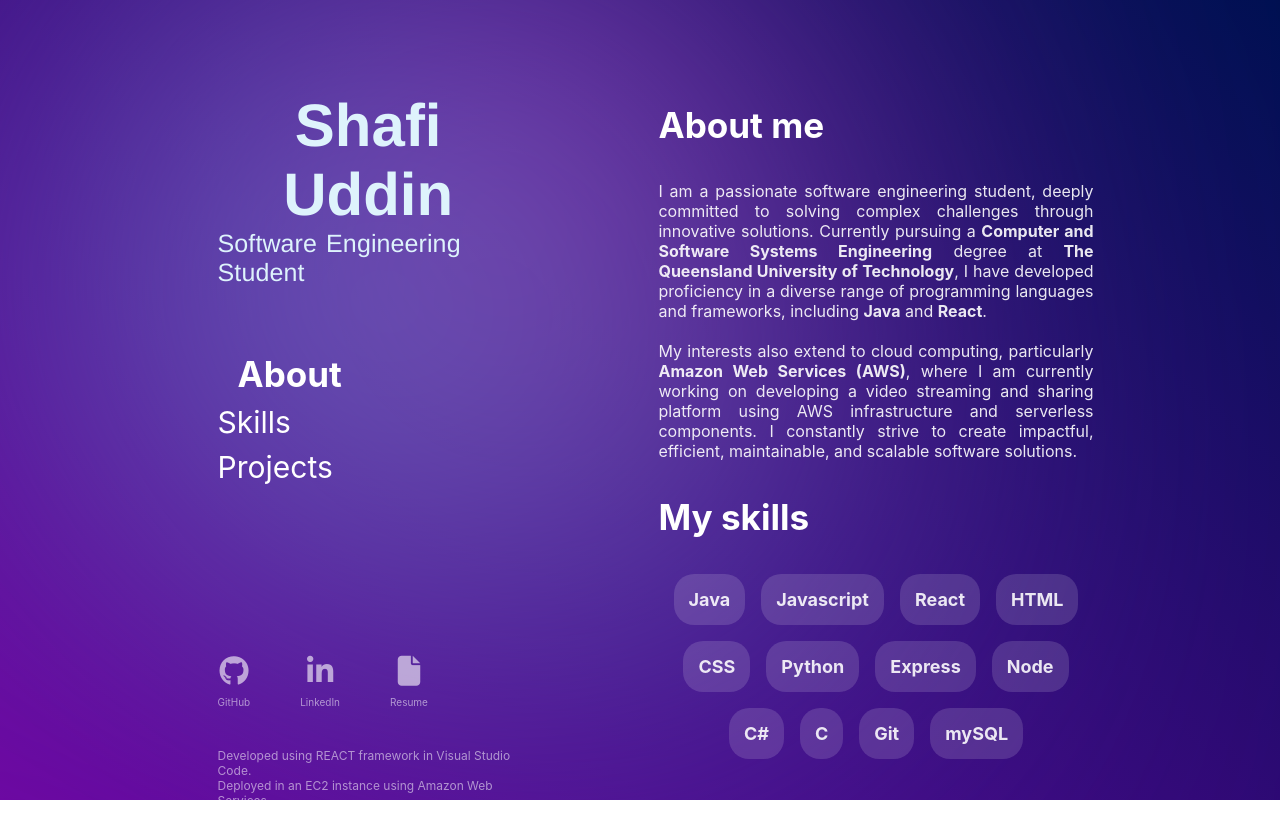
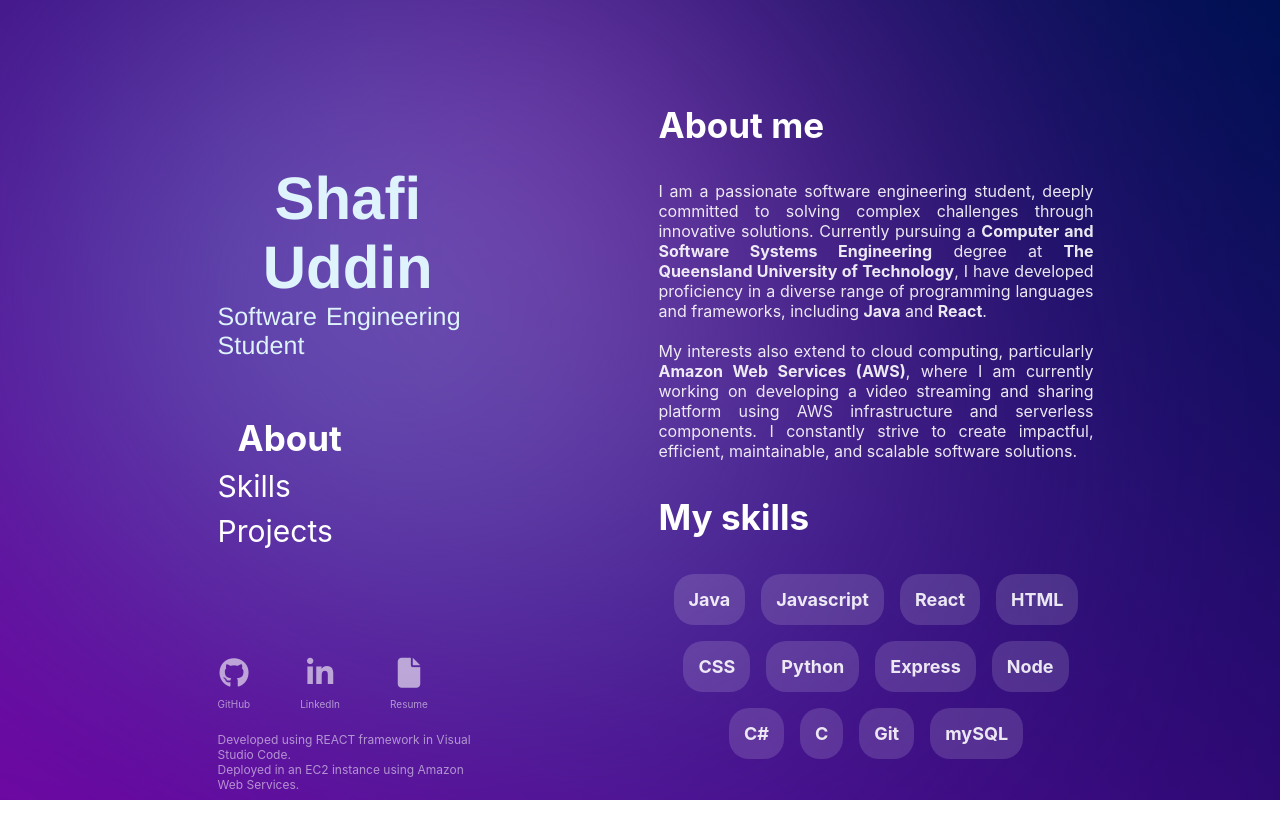
Before and after one commit to shaf22Raptor/Shafi-Uddin-Portfolio, a React (Create React App) app: page / in a window 1280 px wide. Shown: the top 838 px of the page. Built offline with nearby package versions, Linux system fonts and the light colour scheme.

Commit message:
Working on layout of left side elements

```diff
--- a/src/App.css
+++ b/src/App.css
@@ -1,3 +1,9 @@
+html, body {
+  margin: 0;
+  padding: 0;
+  height: 100%; /* Ensures the height matches the viewport */
+  overflow: hidden; /* Prevents accidental scrolling */
+}
 /*Home page */
 
 body {
@@ -96,8 +102,14 @@ a {
 }
 
 .main {
+  position: absolute;
   padding-right: 10%;
   margin-top: 10%;
+  height:100%;
+}
+
+.main-content {
+  height:80%;
 }
 
 .main h2 {
@@ -116,9 +128,8 @@ a {
 
 .website-description {
   font-size: 12px;
-  margin-top:10%;
-  bottom: 1%;
   opacity:60%;
+  top:30%;
 }
 
 .anchors {
@@ -144,8 +155,7 @@ a {
 }
 
 .socials {
-  margin-top: 55%;
-  position: relative;
+  margin-top: 40%;
 }
 
 .links {
```
